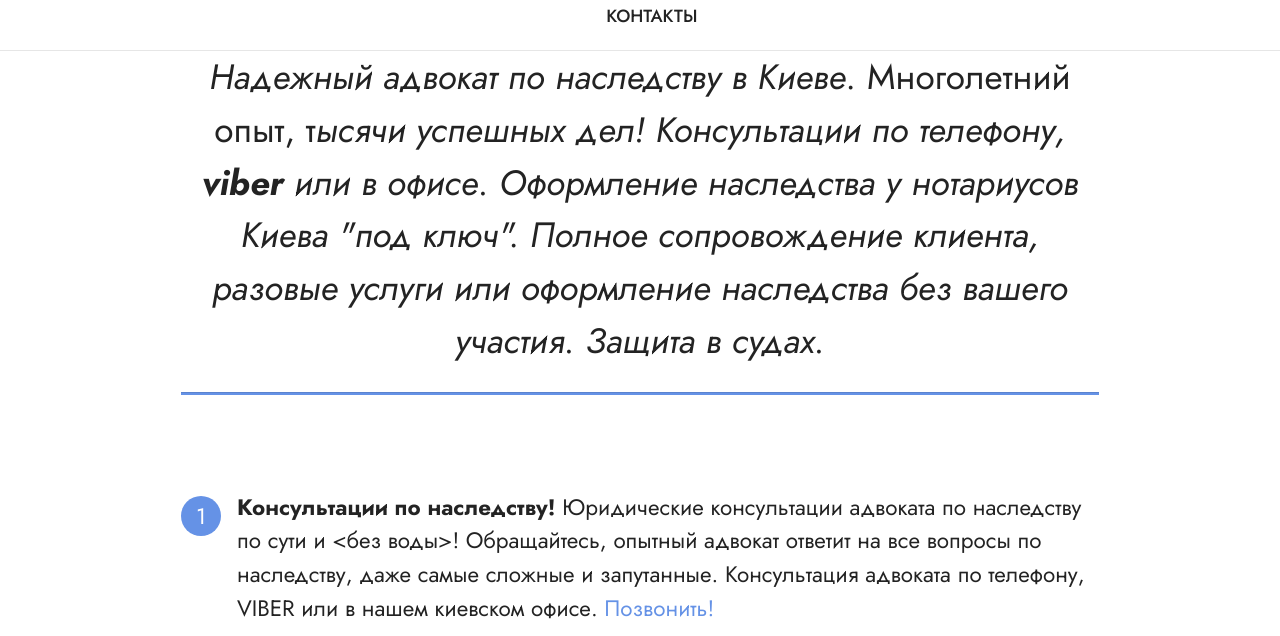
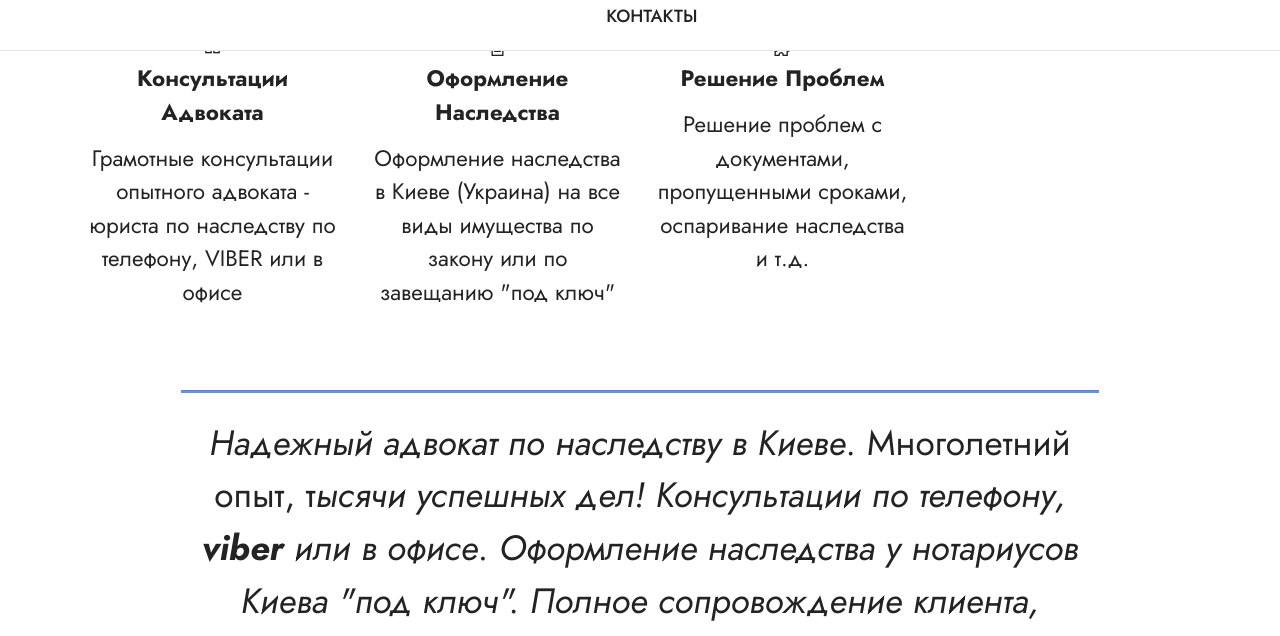
Before and after one commit to advokat-kyiv/advokat-kyiv.github.io, a plain HTML site: page nasledstvo.html in a window 1280 px wide. Shown: the part 116-752 px from the top of the page. Drawn offline with Linux system fonts and the light colour scheme; files whose address does not match are found by name.

Commit message:
Add files via upload

```diff
--- a/nasledstvo.html
+++ b/nasledstvo.html
@@ -78,6 +78,58 @@
         </div>
     </nav>
 
+</section>
+
+<section class="features1 cid-sftyaDDXt8" id="features1-1w">
+
+
+
+    <div class="container">
+        <div class="row">
+            <div class="col-12 col-lg-9">
+                <h3 class="mbr-section-title mbr-fonts-style align-center mb-0 display-2">
+                    <strong>АДВОКАТ ПО НАСЛЕДСТВУ</strong></h3>
+                <h5 class="mbr-section-subtitle mbr-fonts-style align-center mb-0 mt-2 display-7">
+                    Юридическая помощь в Киеве (Украина)</h5>
+            </div>
+        </div>
+        <div class="row">
+            <div class="card col-12 col-md-6 col-lg-3">
+                <div class="card-wrapper">
+                    <div class="card-box align-center">
+                        <div class="iconfont-wrapper">
+                            <span class="mbr-iconfont mobi-mbri-quote-left mobi-mbri"></span>
+                        </div>
+                        <h5 class="card-title mbr-fonts-style display-7"><strong>Консультации Адвоката</strong></h5>
+                        <p class="card-text mbr-fonts-style display-7">Грамотные консультации опытного адвоката - юриста по наследству по телефону, VIBER или в офисе</p>
+                    </div>
+                </div>
+            </div>
+            <div class="card col-12 col-md-6 col-lg-3">
+                <div class="card-wrapper">
+                    <div class="card-box align-center">
+                        <div class="iconfont-wrapper">
+                            <span class="mbr-iconfont mobi-mbri-file mobi-mbri"></span>
+                        </div>
+                        <h5 class="card-title mbr-fonts-style display-7"><strong>Оформление Наследства</strong></h5>
+                        <p class="card-text mbr-fonts-style display-7">Оформление наследства в Киеве (Украина) на все виды имущества по закону или по завещанию "под ключ"</p>
+                    </div>
+                </div>
+            </div>
+            <div class="card col-12 col-md-6 col-lg-3">
+                <div class="card-wrapper">
+                    <div class="card-box align-center">
+                        <div class="iconfont-wrapper">
+                            <span class="mbr-iconfont mobi-mbri-extension mobi-mbri"></span>
+                        </div>
+                        <h5 class="card-title mbr-fonts-style display-7"><strong>Решение Проблем</strong></h5>
+                        <p class="card-text mbr-fonts-style display-7">Решение проблем с документами, пропущенными сроками, оспаривание наследства и т.д.</p>
+                    </div>
+                </div>
+            </div>
+
+        </div>
+    </div>
 </section>
 
 <section class="content6 cid-sfbMLAj1tR" id="content6-r">
@@ -276,7 +328,7 @@
             </div>
         </div>
     </div>
-</section><section style="background-color: #fff; font-family: -apple-system, BlinkMacSystemFont, 'Segoe UI', 'Roboto', 'Helvetica Neue', Arial, sans-serif; color:#aaa; font-size:12px; padding: 0; align-items: center; display: flex;"><a href="https://mobirise.site/s" style="flex: 1 1; height: 3rem; padding-left: 1rem;"></a><p style="flex: 0 0 auto; margin:0; padding-right:1rem;">Mobirise free maker - <a href="https://mobirise.site/p" style="color:#aaa;">Visit site</a></p></section><script src="assets/web/assets/jquery/jquery.min.js"></script>  <script src="assets/popper/popper.min.js"></script>  <script src="assets/tether/tether.min.js"></script>  <script src="assets/bootstrap/js/bootstrap.min.js"></script>  <script src="assets/smoothscroll/smooth-scroll.js"></script>  <script src="assets/dropdown/js/nav-dropdown.js"></script>  <script src="assets/dropdown/js/navbar-dropdown.js"></script>  <script src="assets/touchswipe/jquery.touch-swipe.min.js"></script>  <script src="assets/theme/js/script.js"></script>
+</section><section style="background-color: #fff; font-family: -apple-system, BlinkMacSystemFont, 'Segoe UI', 'Roboto', 'Helvetica Neue', Arial, sans-serif; color:#aaa; font-size:12px; padding: 0; align-items: center; display: flex;"><a href="https://mobirise.site/d" style="flex: 1 1; height: 3rem; padding-left: 1rem;"></a><p style="flex: 0 0 auto; margin:0; padding-right:1rem;">Created with Mobirise - <a href="https://mobirise.site/k" style="color:#aaa;">Click for more</a></p></section><script src="assets/web/assets/jquery/jquery.min.js"></script>  <script src="assets/popper/popper.min.js"></script>  <script src="assets/tether/tether.min.js"></script>  <script src="assets/bootstrap/js/bootstrap.min.js"></script>  <script src="assets/smoothscroll/smooth-scroll.js"></script>  <script src="assets/dropdown/js/nav-dropdown.js"></script>  <script src="assets/dropdown/js/navbar-dropdown.js"></script>  <script src="assets/touchswipe/jquery.touch-swipe.min.js"></script>  <script src="assets/theme/js/script.js"></script>
 
 
 </body>
```
